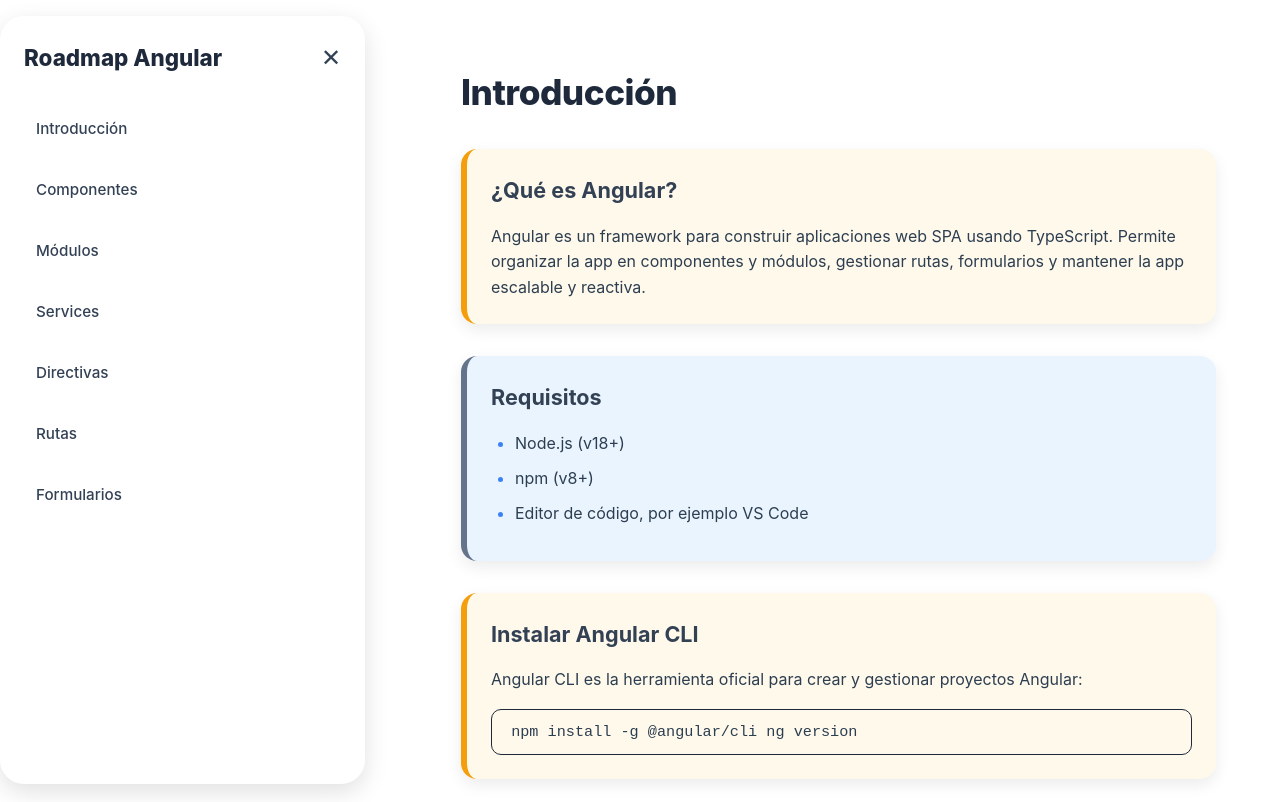
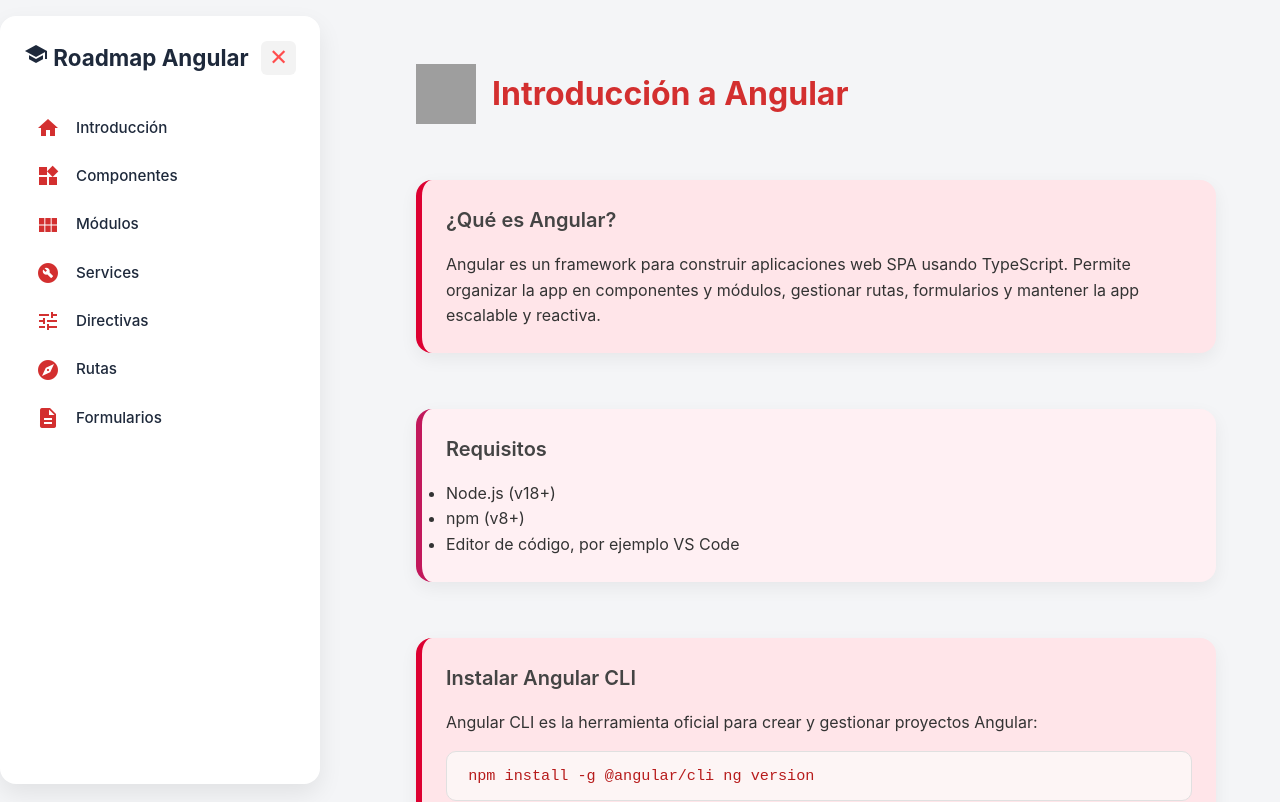
Before and after one commit to PabloGarciaJC/roadmap-angular, an Angular app: page / in a window 1280 px wide. Shown: the top 802 px of the page. Built offline with nearby package versions, Linux system fonts and the light colour scheme; grey boxes are pictures that could not be loaded.

Commit message:
correcion de estilos para el proyecto en general

```diff
--- a/src/app/components/sidebar/sidebar.html
+++ b/src/app/components/sidebar/sidebar.html
@@ -1,17 +1,55 @@
 <div class="sidebar" [class.open]="isOpen">
   <div class="sidebar-header">
-    <h2 class="sidebar-title">Roadmap Angular</h2>
+    <h2 class="sidebar-title">
+      <span class="material-icons">school</span>
+      Roadmap Angular
+    </h2>
     <!-- Botón X para cerrar -->
     <button class="close-btn" (click)="close()">&#10005;</button>
   </div>
 
   <ul class="sidebar-links">
-    <li><a routerLink="/" class="sidebar-link" (click)="close()">Introducción</a></li>
-    <li><a routerLink="/componentes" class="sidebar-link" (click)="close()">Componentes</a></li>
-    <li><a routerLink="/modulos" class="sidebar-link" (click)="close()">Módulos</a></li>
-    <li><a routerLink="/services" class="sidebar-link" (click)="close()">Services</a></li>
-    <li><a routerLink="/directivas" class="sidebar-link" (click)="close()">Directivas</a></li>
-    <li><a routerLink="/rutas" class="sidebar-link" (click)="close()">Rutas</a></li>
-    <li><a routerLink="/formularios" class="sidebar-link" (click)="close()">Formularios</a></li>
+    <li>
+      <a routerLink="/" class="sidebar-link" (click)="close()">
+        <span class="material-icons">home</span>
+        Introducción
+      </a>
+    </li>
+    <li>
+      <a routerLink="/componentes" class="sidebar-link" (click)="close()">
+        <span class="material-icons">widgets</span>
+        Componentes
+      </a>
+    </li>
+    <li>
+      <a routerLink="/modulos" class="sidebar-link" (click)="close()">
+        <span class="material-icons">view_module</span>
+        Módulos
+      </a>
+    </li>
+    <li>
+      <a routerLink="/services" class="sidebar-link" (click)="close()">
+        <span class="material-icons">build_circle</span>
+        Services
+      </a>
+    </li>
+    <li>
+      <a routerLink="/directivas" class="sidebar-link" (click)="close()">
+        <span class="material-icons">tune</span>
+        Directivas
+      </a>
+    </li>
+    <li>
+      <a routerLink="/rutas" class="sidebar-link" (click)="close()">
+        <span class="material-icons">explore</span>
+        Rutas
+      </a>
+    </li>
+    <li>
+      <a routerLink="/formularios" class="sidebar-link" (click)="close()">
+        <span class="material-icons">description</span>
+        Formularios
+      </a>
+    </li>
   </ul>
 </div>
--- a/src/app/pages/introduccion/introduccion.html
+++ b/src/app/pages/introduccion/introduccion.html
@@ -1,5 +1,9 @@
-<div class="container">
-  <h1 class="title">Introducción</h1>
+<div class="container intro-container">
+  <!-- Logo de Angular -->
+  <div class="logo-header">
+    <img src="https://angular.io/assets/images/logos/angular/angular.svg" alt="Angular Logo" class="angular-logo">
+    <h1 class="title">Introducción a Angular</h1>
+  </div>
 
   <div class="card card-info">
     <h2 class="subtitle">¿Qué es Angular?</h2>
--- a/src/index.html
+++ b/src/index.html
@@ -6,6 +6,8 @@
   <base href="/">
   <meta name="viewport" content="width=device-width, initial-scale=1">
   <link rel="icon" type="image/x-icon" href="favicon.ico">
+  <link href="https://fonts.googleapis.com/icon?family=Material+Icons" rel="stylesheet">
+
 </head>
 <body>
   <app-root></app-root>
--- a/src/styles.css
+++ b/src/styles.css
@@ -11,8 +11,8 @@
 
 body {
   font-family: "Inter", "Segoe UI", Roboto, sans-serif;
-  background: #ffffff;
-  color: #2c3e50;
+  background: #f4f5f7; /* fondo suave gris claro */
+  color: #333;
   line-height: 1.6;
   padding-bottom: 3rem;
 }
@@ -29,16 +29,16 @@
 }
 
 @media (max-width: 767px) {
-  .main { padding: 0; }
+  .main { padding: 1rem; }
 }
 
 /* ===== SIDEBAR ===== */
 .sidebar {
-  width: 365px;
+  width: 320px;
   padding: 1.5rem;
-  background-color: #ffffff;
-  border-radius: 24px;
-  box-shadow: 0 8px 24px rgba(0,0,0,0.12);
+  background-color: #ffffff; /* blanco suave */
+  border-radius: 16px;
+  box-shadow: 0 10px 25px rgba(0,0,0,0.08);
   display: flex;
   flex-direction: column;
   gap: 1rem;
@@ -46,7 +46,7 @@
   top: 1rem;
   height: calc(100vh - 2rem);
   overflow-y: auto;
-  transition: transform 0.3s ease;
+  transition: transform 0.3s ease, box-shadow 0.3s ease;
 }
 
 /* Sidebar header con botón X */
@@ -58,43 +58,44 @@
 }
 
 .close-btn {
-  background: none;
+  background: #f3f3f3;
   border: none;
-  font-size: 1.5rem;
+  font-size: 1.4rem;
   cursor: pointer;
-  color: #334155;
-  transition: color 0.2s ease;
+  color: #ff4d4d; /* rojo suave para la X */
+  padding: 0.2rem 0.5rem;
+  border-radius: 6px;
+  transition: all 0.2s ease;
 }
 
 .close-btn:hover {
-  color: #f59e0b;
+  background: #ffebeb;
 }
 
+/* Sidebar título */
 .sidebar-title {
   font-size: 1.4rem;
-  font-weight: 800;
+  font-weight: 700;
   color: #1e293b;
-  display: flex;
-  align-items: center;
-  gap: 0.7rem;
 }
 
+/* Links de la sidebar */
 .sidebar-links {
   list-style: none;
   padding: 0;
   margin: 0;
   display: flex;
   flex-direction: column;
-  gap: 0.6rem;
+  gap: 0.5rem;
 }
 
 .sidebar-link {
   display: flex;
   align-items: center;
-  gap: 0.6rem;
-  padding: 0.55rem 0.75rem;
-  border-radius: 12px;
-  color: #334155;
+  gap: 0.5rem;
+  padding: 0.5rem 0.75rem;
+  border-radius: 10px;
+  color: #1e293b;
   text-decoration: none;
   font-weight: 500;
   font-size: 0.95rem;
@@ -102,19 +103,18 @@
 }
 
 .sidebar-link:hover {
-  background: #e0f2fe;
-  color: #0369a1;
+  background: #fce8e6; /* rojo muy suave */
+  color: #d32f2f; /* rojo medio para hover */
   transform: translateX(4px);
 }
 
 .sidebar-link .icon {
   font-size: 1.2rem;
-  color: #3b82f6;
+  color: #d32f2f; /* rojo medio para iconos */
   transition: transform 0.3s ease, color 0.3s ease;
 }
 
 .sidebar-link:hover .icon {
-  color: #0369a1;
   transform: scale(1.2);
 }
 
@@ -122,9 +122,9 @@
 .overlay {
   position: fixed;
   inset: 0;
-  background: rgba(0,0,0,0.4);
+  background: rgba(0,0,0,0.2);
   z-index: 999;
-  display: none; /* Oculto por defecto */
+  display: none;
 }
 
 .sidebar.open ~ .overlay {
@@ -140,35 +140,17 @@
 
 /* ===== TÍTULOS ===== */
 .title {
-  font-size: 2.2rem;
-  font-weight: 800;
-  margin-bottom: 1.8rem;
-  display: flex;
-  align-items: center;
-  gap: 0.7rem;
-  color: #1e293b;
-  letter-spacing: -0.5px;
+  font-size: 2rem;
+  font-weight: 700;
+  margin-bottom: 1.5rem;
+  color: #d32f2f; /* rojo suave Angular */
 }
 
 .subtitle {
-  font-size: 1.35rem;
-  font-weight: 700;
+  font-size: 1.25rem;
+  font-weight: 600;
   margin-bottom: 1rem;
-  display: flex;
-  align-items: center;
-  color: #334155;
-}
-
-/* ===== ICONOS ===== */
-.icon {
-  color: #3b82f6;
-  font-size: 1.3em;
-  transition: transform 0.2s ease;
-  margin-right: 10px;
-}
-
-.icon:hover {
-  transform: scale(1.2);
+  color: #444;
 }
 
 /* ===== TARJETAS ===== */
@@ -177,52 +159,38 @@
   padding: 1.5rem;
   margin-bottom: 2rem;
   background: #ffffff;
-  box-shadow: 0 6px 16px rgba(0, 0, 0, 0.08);
+  box-shadow: 0 6px 18px rgba(0, 0, 0, 0.06);
   transition: transform 0.25s ease, box-shadow 0.25s ease;
 }
 
 .card:hover {
-  transform: scale(1.05);
-  box-shadow: 0 10px 24px rgba(0, 0, 0, 0.12);
+  transform: scale(1.03);
+  box-shadow: 0 10px 20px rgba(0, 0, 0, 0.08);
 }
 
 /* Variantes de tarjetas */
 .card-info {
-  border-left: 6px solid #f59e0b;
-  background: #fff9eb;
+  border-left: 6px solid #d32f2f;
+  background: #fff5f5;
 }
 
 .card-neutral {
-  border-left: 6px solid #64748b;
-  background: #e9f4ff;
-}
-
-/* ===== LISTAS ===== */
-ul {
-  margin-top: 0.75rem;
-  margin-left: 1.5rem;
-}
-
-li {
-  margin-bottom: 0.6rem;
-  font-size: 1rem;
-  position: relative;
-}
-
-li::marker {
-  color: #3b82f6;
+  border-left: 6px solid #888;
+  background: #f8f8f8;
 }
 
 /* ===== BLOQUES DE CÓDIGO ===== */
 .code-block {
-  padding: 10px;
+  padding: 12px;
   border-radius: 10px;
   font-family: "Fira Code", monospace;
   white-space: pre-wrap;
   margin-top: 1rem;
   font-size: 0.95rem;
   overflow-x: auto;
-  border: 1px solid #1e293b;
+  border: 1px solid #e0e0e0;
+  background: #fdf5f5;
+  color: #b71c1c; /* rojo oscuro para código */
 }
 
 /* ===== RESPONSIVE ===== */
@@ -240,17 +208,9 @@
 }
 
 @media (max-width: 768px) {
-  .container {
-    padding: 1rem;
-  }
-
-  .title {
-    font-size: 1.8rem;
-  }
-
-  .subtitle {
-    font-size: 1.1rem;
-  }
+  .container { padding: 1rem; }
+  .title { font-size: 1.8rem; }
+  .subtitle { font-size: 1.1rem; }
 }
 
 /* ===== BOTÓN HAMBURGUESA ===== */
@@ -260,20 +220,23 @@
   top: 1rem;
   left: 1rem;
   z-index: 1000;
-  background: white;
+  background: #d32f2f;
   border: none;
   padding: 0.6rem;
   border-radius: 8px;
   box-shadow: 0 2px 6px rgba(0,0,0,0.2);
   cursor: pointer;
+  color: #fff;
+}
+
+.hamburger-btn:hover {
+  background: #b71c1c;
 }
 
 /* Sidebar responsive para móviles */
 @media only screen and (min-width: 768px) and (max-width: 991px),
        screen and (max-width: 767px) {
-  .hamburger-btn {
-    display: block;
-  }
+  .hamburger-btn { display: block; }
 
   .sidebar {
     position: fixed;
@@ -284,7 +247,52 @@
     z-index: 1000;
   }
 
-  .sidebar.open {
-    transform: translateX(0);
-  }
+  .sidebar.open { transform: translateX(0); }
 }
+
+
+.sidebar-link .material-icons {
+  margin-right: 0.5rem;
+  color: #d32f2f; /* rojo Angular */
+}
+
+
+.intro-container {
+  display: flex;
+  flex-direction: column;
+  gap: 1.5rem;
+}
+
+.logo-header {
+  display: flex;
+  align-items: center;
+  gap: 1rem;
+  margin-bottom: 2rem;
+}
+
+.logo-header h1 {margin: 0px;}
+
+.angular-logo {
+  width: 60px;
+  height: 60px;
+}
+
+.intro-container .card {
+  transition: transform 0.3s ease, box-shadow 0.3s ease;
+}
+
+.intro-container .card:hover {
+  transform: translateY(-4px);
+  box-shadow: 0 12px 24px rgba(0,0,0,0.12);
+}
+
+/* Ajuste de títulos con colores Angular */
+.card-info {
+  border-left: 6px solid #dd0031; /* rojo Angular */
+  background: #ffe5e9; /* tono suave para contraste */
+}
+
+.card-neutral {
+  border-left: 6px solid #c2185b; /* rojo secundario */
+  background: #fff0f3;
+}
```
